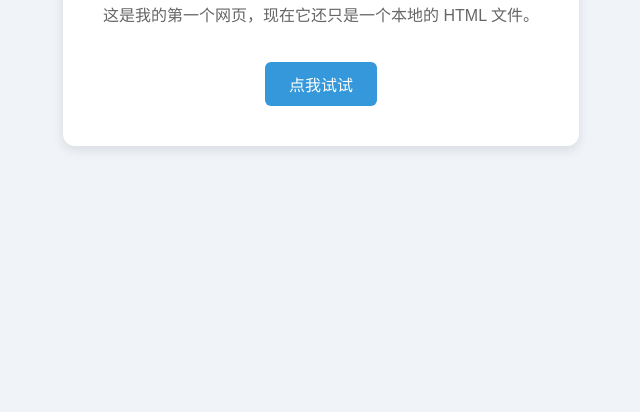
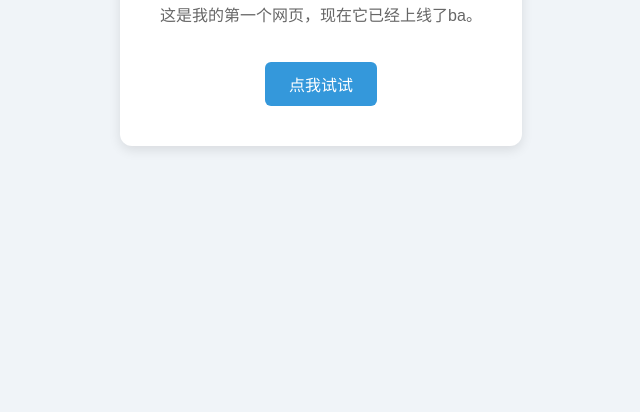
Before and after one commit to zeslin9527/zero-to-tech, a plain HTML site: page index.html in a window 1280 px wide. Shown: the part 388-800 px from the top of the page, without its empty margins (319-959 px from the left). Drawn offline with Linux system fonts and the light colour scheme.

Commit message:
修改了一些文案

```diff
--- a/index.html
+++ b/index.html
@@ -12,7 +12,7 @@
     <div class="card">
 
       <h1>你好，Git</h1>
-      <p id="msg">这是我的第一个网页，现在它还只是一个本地的 HTML 文件。</p>
+      <p id="msg">这是我的第一个网页，现在它已经上线了ba。</p>
 
       <button onclick="changeText()">点我试试</button>
 
```
